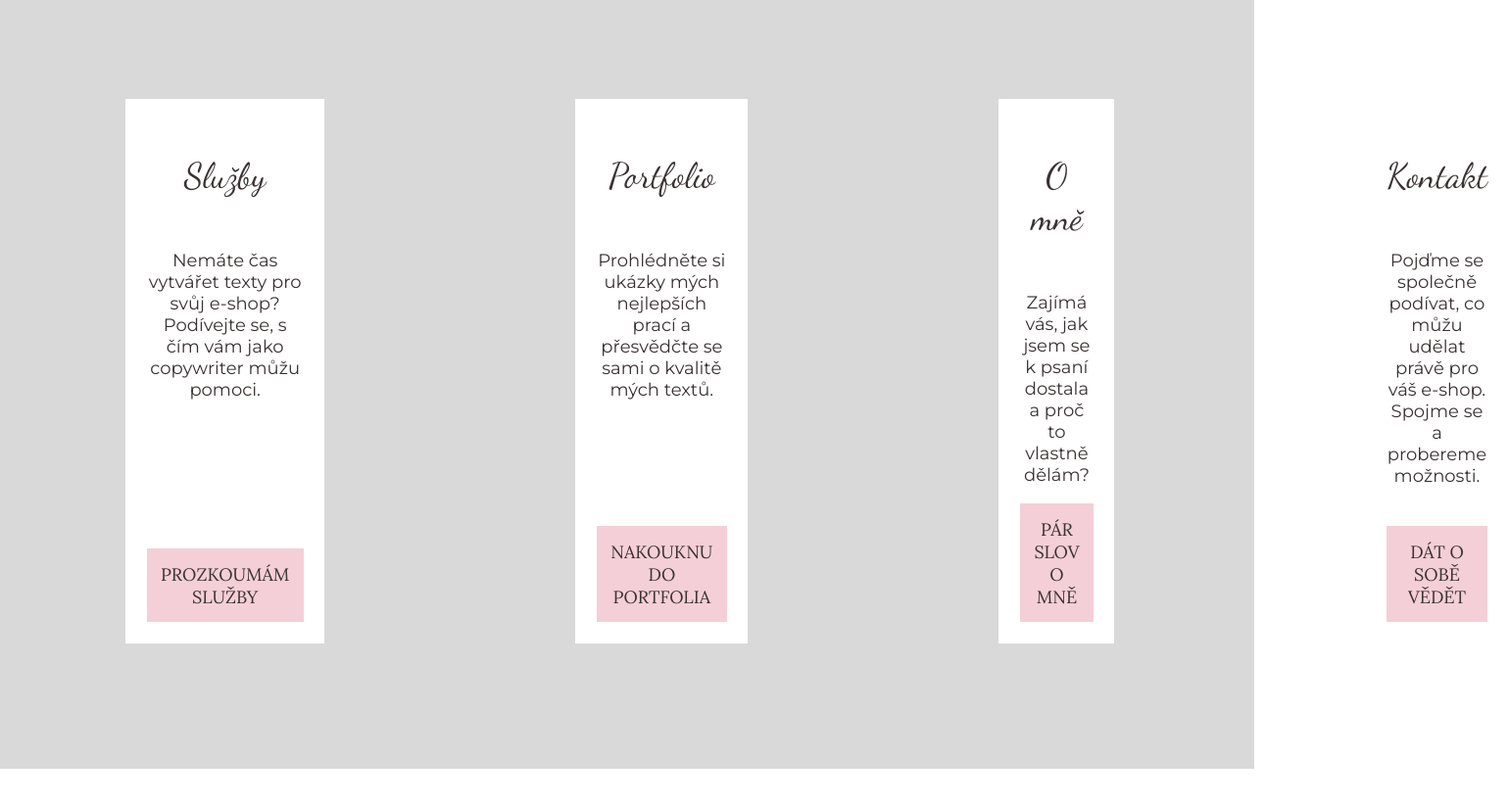
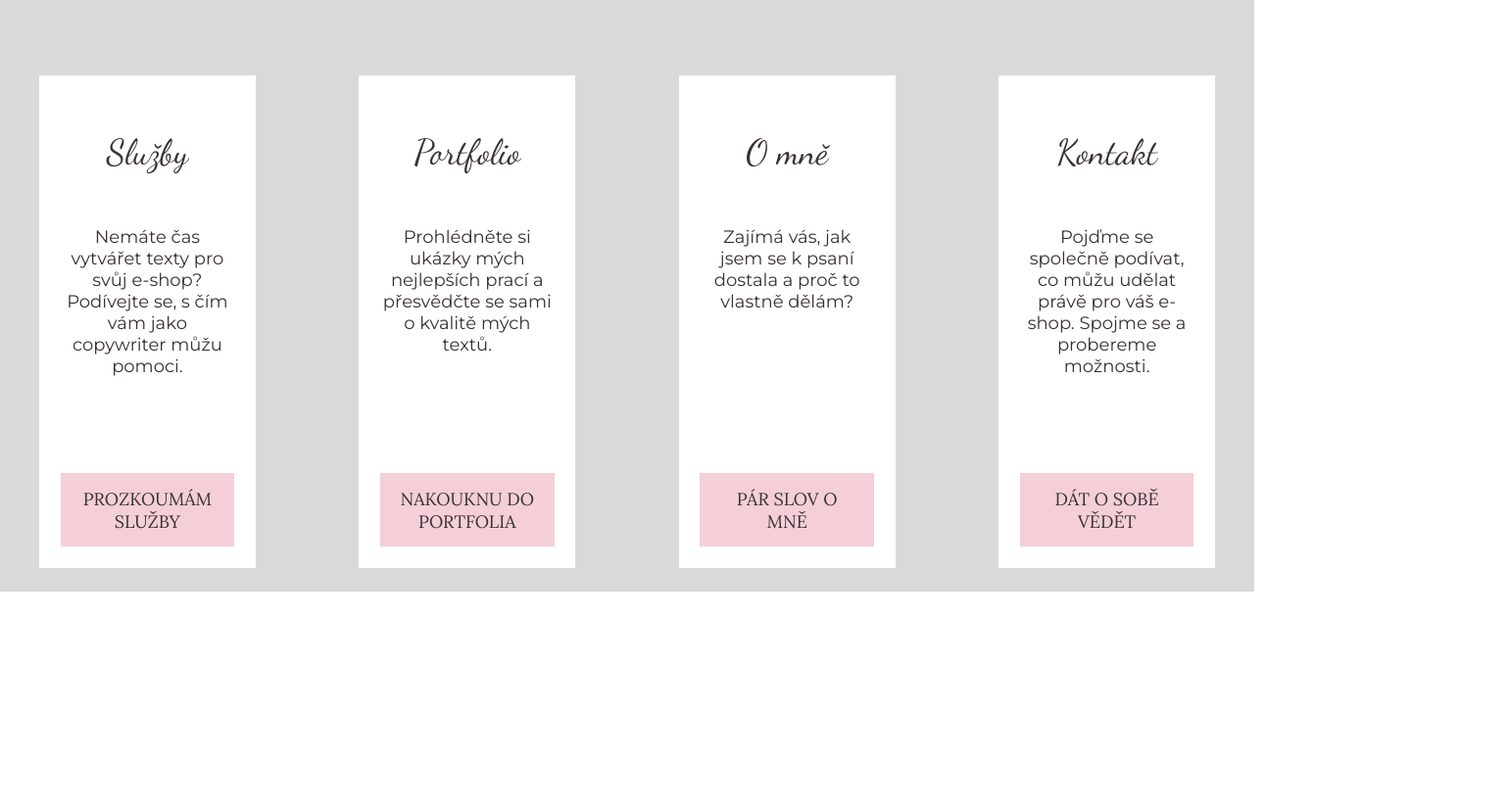
Before and after one commit to MartaGattnerova/ZAVERECNY-PROJEKT, an Eleventy site: page index.html in a window 1280 px wide. Shown: the part 832-1656 px from the top of the page at 98% size, 1540 px wide, since content can reach past the window. After the commit the page ends 1516 px from the top, so only its background shows below. Built offline with nearby package versions, Linux system fonts and the light colour scheme; Eleventy itself is replaced by a stand-in of ours; files that its build step writes are made by us from their sources.

Commit message:
Dokončené stylování main-page

```diff
--- a/css/main.css
+++ b/css/main.css
@@ -21,7 +21,7 @@
     text-align: center;
   }
 .main-page__box {
-    position:relative;
+    /* position:relative; */
     background-color: var(--background-box-color);
     margin: 5vw 10vw;
     padding:1.2rem;
@@ -50,7 +50,7 @@
   }
 .main-page__box-button:hover {
     color:var(--menu-link-hover-color);
-    border:1px dashed var(--background-secondary-color)
+    border:1px solid var(--background-secondary-color)
   }
 .main-page__box-button:active {
     color:var(--menu-link-active-color);
@@ -71,6 +71,7 @@
       background-color: var(--background-box-color);
       display: flex;
       flex-direction: column;
+      margin: 5vh;
   }
   .main-page__box-button {
       margin-top: auto;
@@ -89,14 +90,21 @@
       text-align: left;
     }
     .main-page__boxes {
-        display: flex;
-       /*  margin: 0 auto; */
+      display: grid;
+      grid-template-columns: repeat(4, 1fr);
+      grid-template-rows: 1fr;
+      gap:2vw;
+      margin: 0 auto;
     }
     .main-page__box {
-        flex: 1 1 25%;
       color: var(--text-primary-color);
       background-color: var(--background-box-color);
       display: flex;
       flex-direction: column;
+      height: 100%;
+      margin:5vh;
+    }
+    .main-page__box-button {
+      margin-top: auto;
     }
  }
```
Lines whose indentation alone changed are shown as unchanged.
